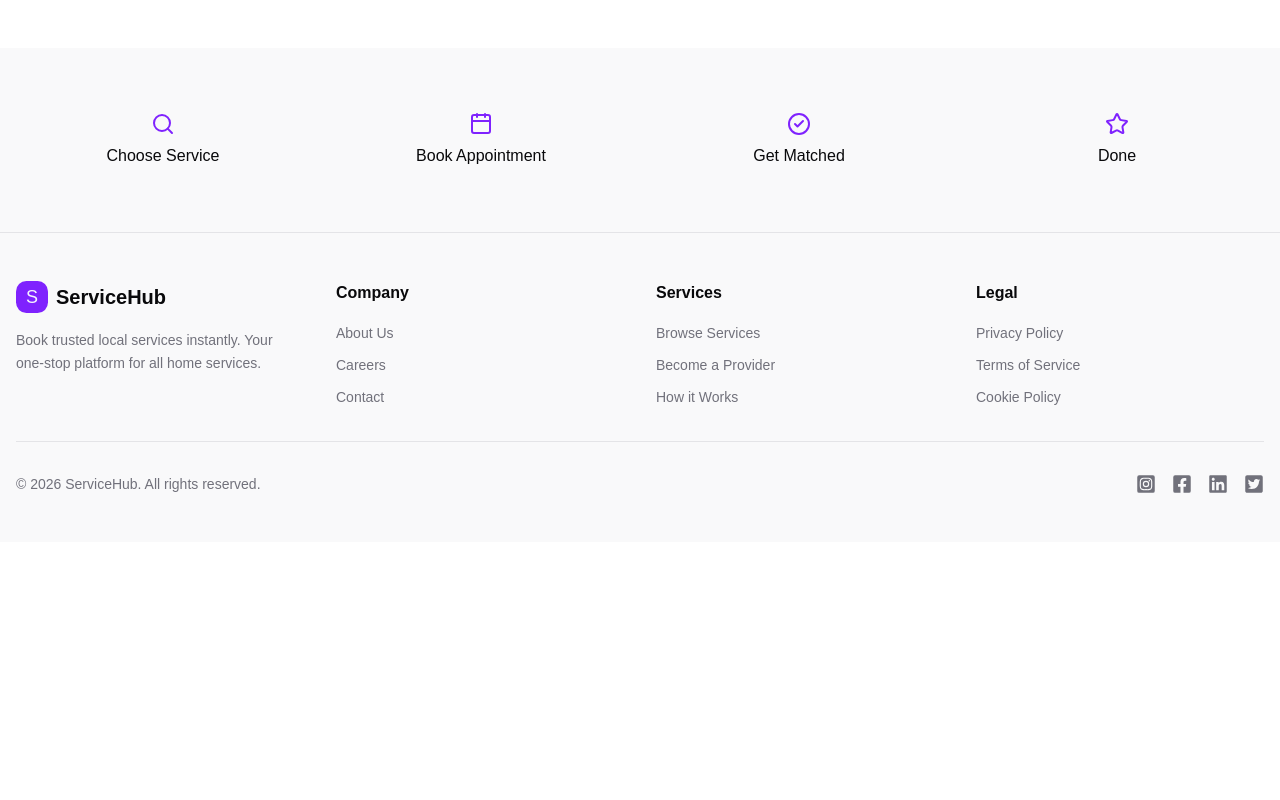
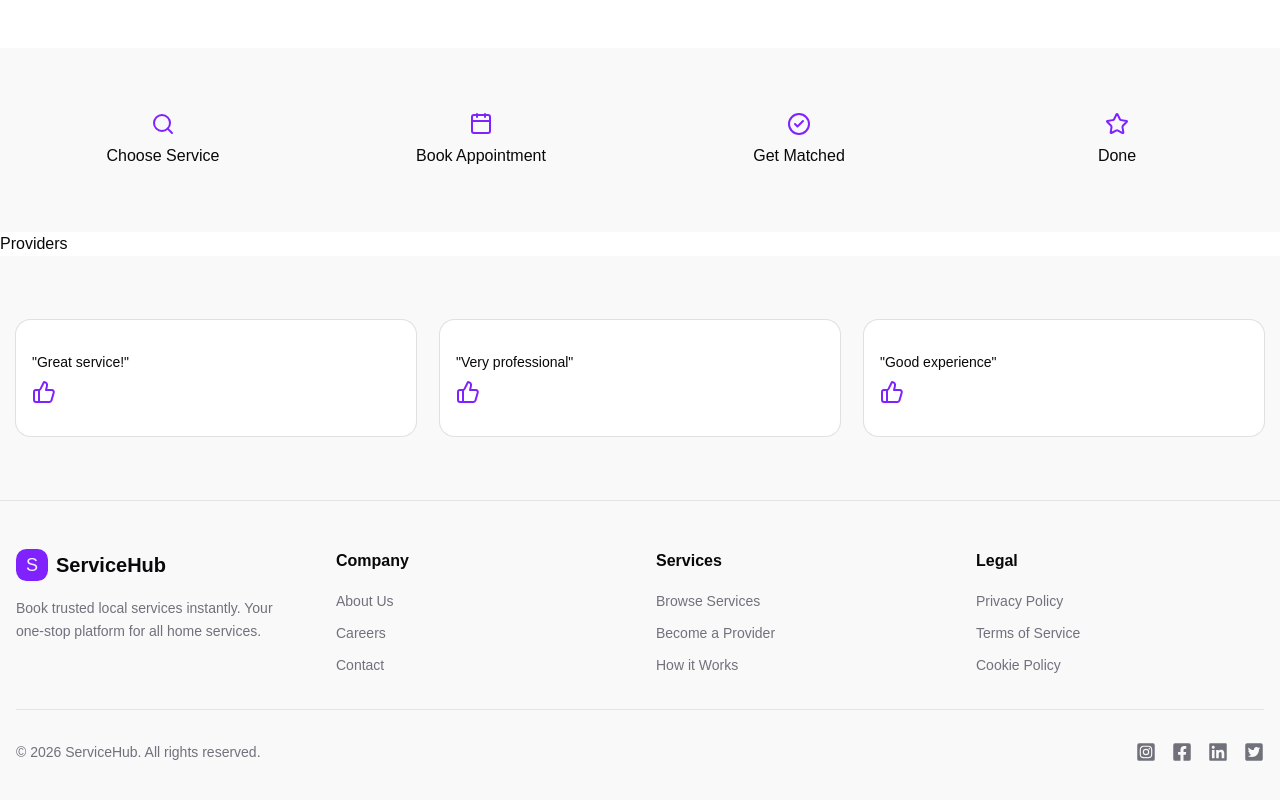
Before and after one commit to krishnaptl04/ServiceHub_Frontend, a React (Vite) app: page /home in a window 1280 px wide. Shown: the part 745-1545 px from the top of the page. Before the commit the page ends 1287 px from the top, so only its background shows below. Built offline with nearby package versions, Linux system fonts and the light colour scheme.

Commit message:
feat:  Testimonials components to Home page

```diff
--- /dev/null
+++ b/src/Features/Home/components/Providers.tsx
@@ -0,0 +1,7 @@
+import React from "react"
+
+const Providers = () => {
+  return <div>Providers</div>
+}
+
+export default Providers
--- /dev/null
+++ b/src/Features/Home/components/Testimonials.tsx
@@ -0,0 +1,36 @@
+import { Card, CardContent } from "@/components/ui/card"
+import { ThumbsUp } from "lucide-react"
+import React from "react"
+
+const Testimonials = () => {
+  return (
+    <div>
+      <section className="bg-muted/50 py-16">
+        <div className="container mx-auto grid gap-6 px-4 md:grid-cols-3">
+          <Card>
+            <CardContent className="p-4">
+              <p>"Great service!"</p>
+              <ThumbsUp className="mt-2 text-primary" />
+            </CardContent>
+          </Card>
+
+          <Card>
+            <CardContent className="p-4">
+              <p>"Very professional"</p>
+              <ThumbsUp className="mt-2 text-primary" />
+            </CardContent>
+          </Card>
+
+          <Card>
+            <CardContent className="p-4">
+              <p>"Good experience"</p>
+              <ThumbsUp className="mt-2 text-primary" />
+            </CardContent>
+          </Card>
+        </div>
+      </section>
+    </div>
+  )
+}
+
+export default Testimonials
--- a/src/Features/Home/pages/Home.tsx
+++ b/src/Features/Home/pages/Home.tsx
@@ -2,6 +2,8 @@ import React from "react"
 import HeroSection from "../components/HeroSection"
 import Categories from "../components/Categories"
 import HowItsWorks from "../components/HowItsWorks"
+import Providers from "../components/Providers"
+import Testimonials from "../components/Testimonials"
 
 const Home = () => {
   return (
@@ -9,6 +11,8 @@ const Home = () => {
       <HeroSection />
       <Categories />
       <HowItsWorks />
+      <Providers />
+      <Testimonials />
     </div>
   )
 }
```
